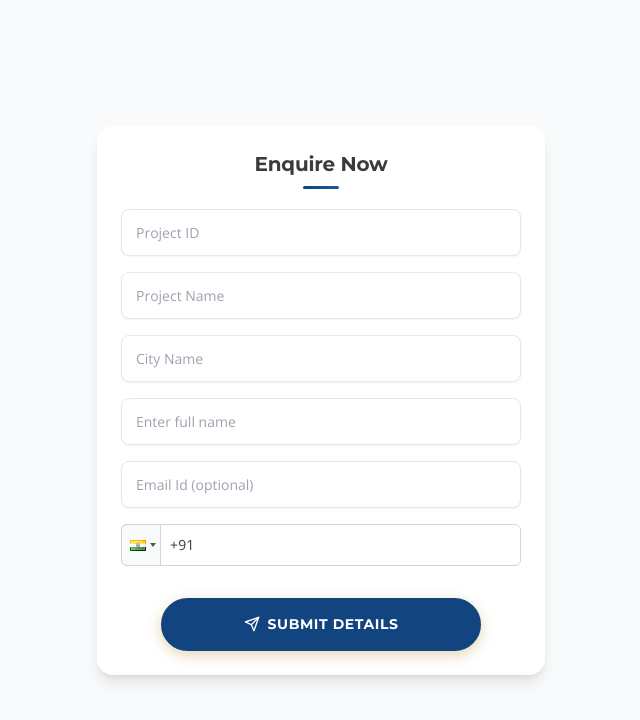
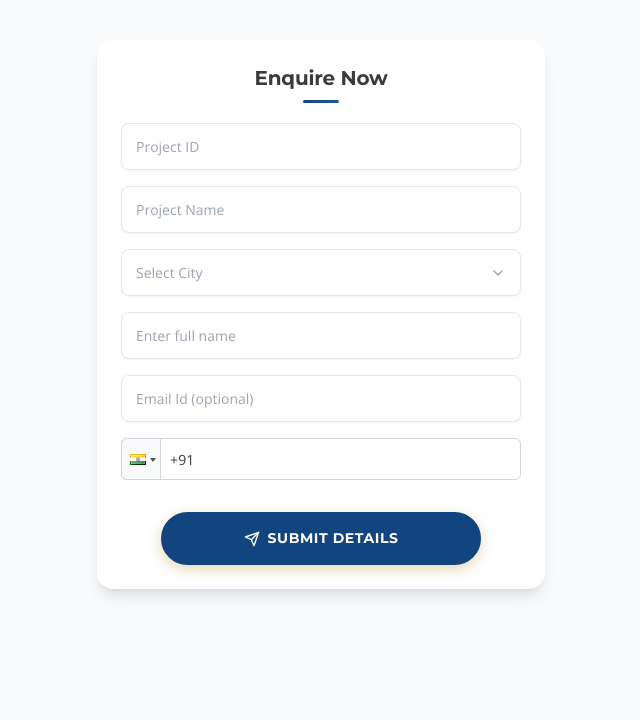
Before and after one commit to vineet-proptiger/form, a Next.js app: page / in a window 1280 px wide. Shown: the top 720 px of the page, without its empty margins (319-959 px from the left). Built offline with nearby package versions, Linux system fonts and the light colour scheme.

Commit message:
refactor: enhance city selection in LeadForm with dropdown and validation

```diff
--- a/app/globals.css
+++ b/app/globals.css
@@ -421,6 +421,10 @@
     color: #9ca3af;
   }
 
+  select.form-input option {
+    color: #374151;
+  }
+
   /* ══ GALLERY ══ */
   .gallery-item {
     overflow: hidden;
--- a/app/mirania-evara/page.js
+++ b/app/mirania-evara/page.js
@@ -22,7 +22,7 @@ export default function Home() {
   // const [isOpen, setIsOpen] = useState(false)
 
   return (
-    <main className="min-h-screen bg-gray-50 flex items-center justify-center p-4">
+    <main className="min-h-screen bg-gray-50 flex items-start justify-center p-4 pt-10">
       {/* <Navbar setIsOpen={setIsOpen} /> */}
       {/* <Hero setIsOpen={setIsOpen} /> */}
       {/* <Overview setIsOpen={setIsOpen} /> */}
--- a/components/LeadForm.jsx
+++ b/components/LeadForm.jsx
@@ -12,6 +12,7 @@ const F_SANS = 'var(--font-sans), Open Sans, sans-serif'
 const inputClass = 'form-input mb-3 shadow-sm'
 const F_JOST = 'var(--font-jost), Montserrat, sans-serif'
 
+const CITIES = ['Ahmedabad','Bangalore','Chennai','Gurgaon','Hyderabad','Indore','Jaipur','Kolkata','Lucknow','Mumbai','Noida','Pune']
 
 const LeadForm = ({ formName = 'Hero Form', btnText = 'Submit Details' }) => {
   const [formData, setFormData] = useState({ projectId: '', projectName: '', sheetName: '', city: '', cityId: '', fullname: '', email: '' })
@@ -20,6 +21,14 @@ const LeadForm = ({ formName = 'Hero Form', btnText = 'Submit Details' }) => {
   const [loading, setLoading] = useState(false)
   const [success, setSuccess] = useState(false)
   const [error, setError] = useState('')
+  const [cityOpen, setCityOpen] = useState(false)
+
+  useEffect(() => {
+    if (!cityOpen) return
+    const close = (e) => { if (!e.target.closest('[data-city-dd]')) setCityOpen(false) }
+    document.addEventListener('mousedown', close)
+    return () => document.removeEventListener('mousedown', close)
+  }, [cityOpen])
 
   useEffect(() => {
     if (!success) return
@@ -39,6 +48,10 @@ const LeadForm = ({ formName = 'Hero Form', btnText = 'Submit Details' }) => {
 
   const handleSubmit = async (e) => {
     e.preventDefault()
+    if (!formData.sheetName) {
+      setError('Please select a city.')
+      return
+    }
     const localNumber = phone.slice(dialCode.length)
     if (!localNumber || localNumber.length < 6) {
       setError('Please enter a valid mobile number.')
@@ -100,8 +113,28 @@ const LeadForm = ({ formName = 'Hero Form', btnText = 'Submit Details' }) => {
         className={inputClass} style={{ fontFamily: F_SANS }} />
       <input type="text" name="projectName" required placeholder="Project Name" value={formData.projectName} onChange={handleChange}
         className={inputClass} style={{ fontFamily: F_SANS }} />
-      <input type="text" name="sheetName" required placeholder="City Name" value={formData.sheetName} onChange={handleChange}
-        className={inputClass} style={{ fontFamily: F_SANS }} />
+      <div className="relative mb-3" data-city-dd>
+        <button type="button" onClick={() => setCityOpen(o => !o)}
+          className="form-input shadow-sm w-full flex items-center justify-between"
+          style={{ fontFamily: F_SANS, color: formData.sheetName ? 'var(--color-text-mid)' : '#9ca3af' }}>
+          <span>{formData.sheetName || 'Select City'}</span>
+          <svg width="16" height="16" viewBox="0 0 24 24" fill="none" stroke="currentColor" strokeWidth="2" strokeLinecap="round" strokeLinejoin="round"
+            style={{ transition: 'transform 0.2s', transform: cityOpen ? 'rotate(180deg)' : 'rotate(0deg)', flexShrink: 0 }}>
+            <polyline points="6 9 12 15 18 9" />
+          </svg>
+        </button>
+        {cityOpen && (
+          <div className="absolute z-20 w-full bg-white border border-gray-200 rounded-lg shadow-lg mt-1 max-h-44 overflow-y-auto" data-city-dd>
+            {CITIES.map(city => (
+              <div key={city} onMouseDown={() => { setFormData(f => ({ ...f, sheetName: city })); setCityOpen(false) }}
+                className="px-4 py-2 cursor-pointer hover:bg-gray-50 text-sm"
+                style={{ fontFamily: F_SANS, color: '#374151', background: formData.sheetName === city ? '#f0f4fa' : '' }}>
+                {city}
+              </div>
+            ))}
+          </div>
+        )}
+      </div>
       {/* <input type="text" name="city" required placeholder="City (e.g. Kolkata)" value={formData.city} onChange={handleChange}
         className={inputClass} style={{ fontFamily: F_SANS }} /> */}
       {/* <input type="text" name="cityId" required placeholder="City ID (e.g. 1 for Kolkata)" value={formData.cityId} onChange={handleChange}
```
